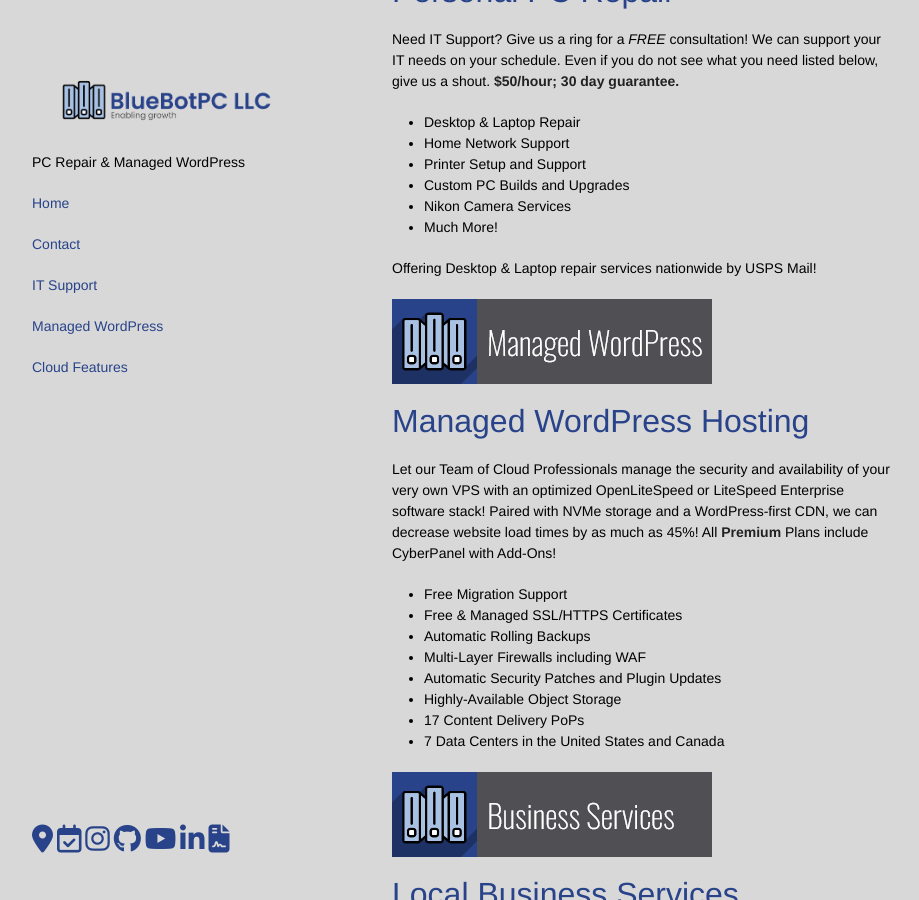
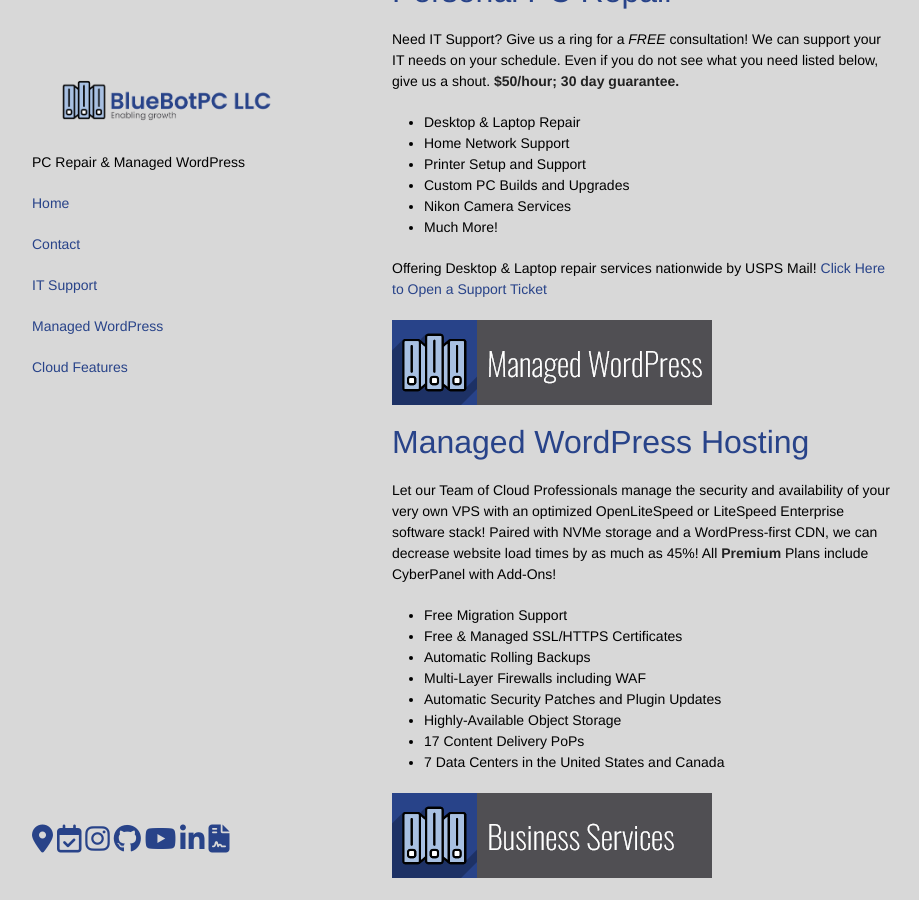
Before and after one commit to GoobyFRS/bluebotpc-web, a Jekyll site: the page built from index.md, in a window 1280 px wide and 900 px high, scrolled down 315 px. Shown: the whole window, without its empty margins (178-1097 px from the left). Built offline with Jekyll 4.4.1, drawn with Linux system fonts in a browser that asks for light colours; nearby versions of some CDN libraries; our own code applies the rules of GitHub Pages for plain Markdown files.

Commit message:
Update index.md
add support ticket link to index

```diff
--- a/index.md
+++ b/index.md
@@ -15,7 +15,7 @@ Need IT Support? Give us a ring for a _FREE_ consultation! We can support your I
 - Nikon Camera Services
 - Much More!
 
-Offering Desktop & Laptop repair services nationwide by USPS Mail!
+Offering Desktop & Laptop repair services nationwide by USPS Mail! [Click Here to Open a Support Ticket](https://www.mattfaulkner.net/support/)
 
 ![ManagedWordPressBanner](/assets/img/managed_wordpress.png)
 
```
